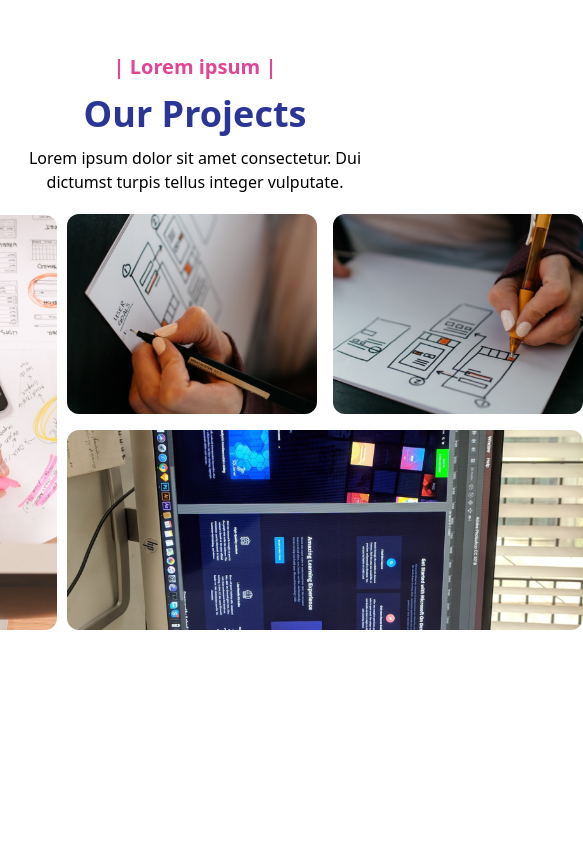
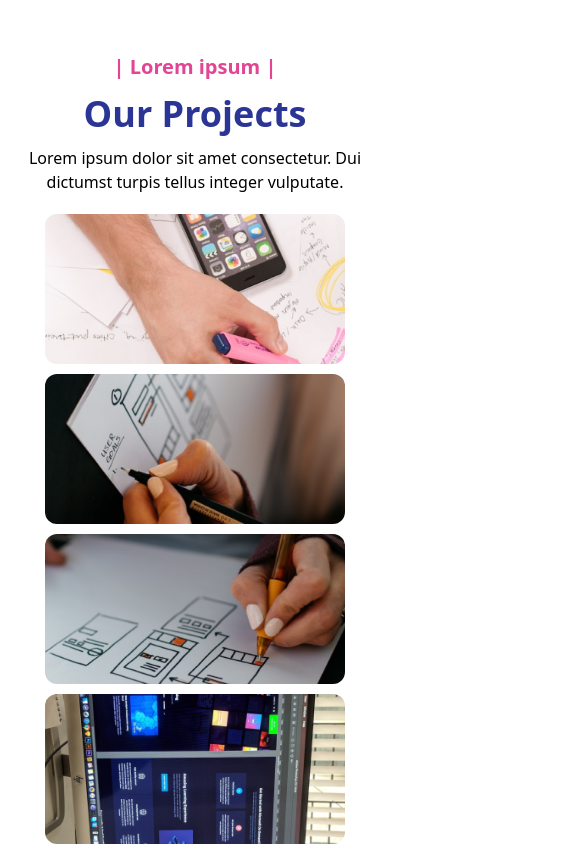
Before and after one commit to Jarvis-Nu/jarvis-nu, a Next.js app: page / in a window 390 px wide. Shown: the part 2320-3164 px from the top of the page, 583 px wide, since content can reach past the window. Before the commit the page ends 2950 px from the top, so only its background shows below. Built offline with nearby package versions, Linux system fonts and the light colour scheme.

Commit message:
suprememods

```diff
--- a/components/Portfolio.js
+++ b/components/Portfolio.js
@@ -6,17 +6,18 @@ export default function Portfolio() {
             <div className="lg:w-[700px] xl:w-[500px] text-center space-y-2">
                 <h6 className="font-semibold text-pink h6">| Lorem ipsum |</h6>
                 <h1 className="font-bold text-ink h1">Our Projects</h1>
-                <p className="p px-5">Lorem ipsum dolor sit amet consectetur. Dui dictumst turpis tellus integer vulputate.</p>
+                <p className="p px-2.5 sm:px-10 lg:px-5">Lorem ipsum dolor sit amet consectetur. Dui dictumst turpis tellus integer vulputate.</p>
             </div>
-            <div className="w-full flex justify-center items-center h-full relative space-x-2.5">
-                <div className="min-w-[250px] min-h-[415px] bg-[url('/proj1.png')] bg-center rounded-xl bg-cover" />
-                <div className="space-y-4 h-full">
-                    <div className="flex space-x-4 max-h-[200px]">
-                        <div className="min-w-[250px] min-h-[200px] bg-[url('/proj2.png')] bg-center rounded-xl bg-cover" />
-                        <div className="min-w-[250px] min-h-[200px] bg-[url('/proj3.png')] bg-center rounded-xl bg-cover" />
+            <div className="w-full flex flex-col lg:flex-row justify-center items-center h-full relative space-y-2.5 lg:space-y-0 lg:space-x-5">
+                <div className="min-w-[300px] min-h-[150px] sm:min-w-[515px] sm:min-h-[200px] lg:min-w-[250px]
+                    lg:min-h-[415px] bg-[url('/proj1.png')] bg-center rounded-xl bg-cover" />
+                <div className="space-y-2.5 h-full">
+                    <div className="flex flex-col sm:flex-row sm:space-x-4 sm:max-h-[200px] px-20 sm:px-0 space-y-2.5 sm:space-y-0">
+                        <div className="min-w-[300px] min-h-[150px] sm:min-w-[250px] sm:min-h-[200px] bg-[url('/proj2.png')] bg-center rounded-xl bg-cover" />
+                        <div className="min-w-[300px] min-h-[150px] sm:min-w-[250px] sm:min-h-[200px] bg-[url('/proj3.png')] bg-center rounded-xl bg-cover" />
                     </div>
-                    <div>
-                        <div className="min-w-[400px] min-h-[200px] bg-[url('/proj4.png')] bg-center rounded-xl bg-cover" />
+                    <div className="px-20 sm:px-0">
+                        <div className="min-w-[300px] min-h-[150px] sm:min-w-[400px] sm:min-h-[200px] bg-[url('/proj4.png')] bg-center rounded-xl bg-cover" />
                     </div>
                 </div>
             </div>
```
